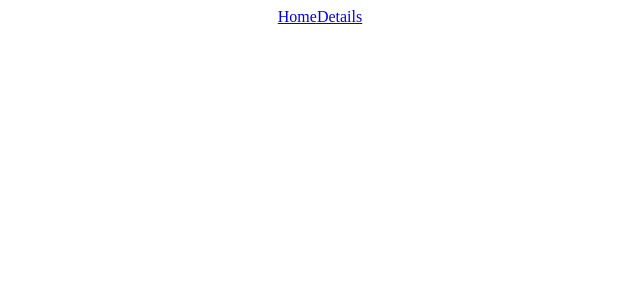
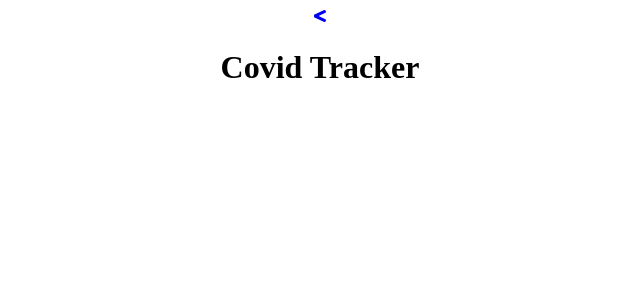
Before and after one commit to jaamanu/COVID-19-TRACKER-APP, a React (Create React App) app: page / in a window 1280 px wide. Shown: the top 300 px of the page, without its empty margins (320-960 px from the left). Built offline with nearby package versions, Linux system fonts and the light colour scheme; the HTML template or start-up script is replaced by a standard one.

Commit message:
Update nvbar.js

```diff
--- a/src/components/navbar.js
+++ b/src/components/navbar.js
@@ -1,10 +1,13 @@
 import { Link } from "react-router-dom"
+import { FaLessThan } from 'react-icons/fa';
 
 const Navbar = () => {
     return(
-        <div>
-            <Link to='/'>Home</Link>
-            <Link to='/details'>Details</Link>
+        <div className="nav">
+            <Link to='/' className='backicon'><FaLessThan /></Link>
+            <div className="header">
+            <h1 className="head">Covid Tracker</h1>
+            </div>
         </div>
     )
 }
```
